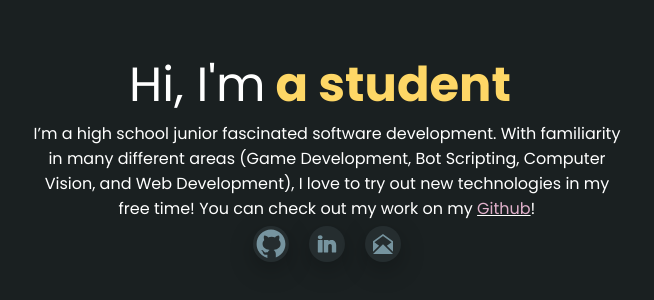
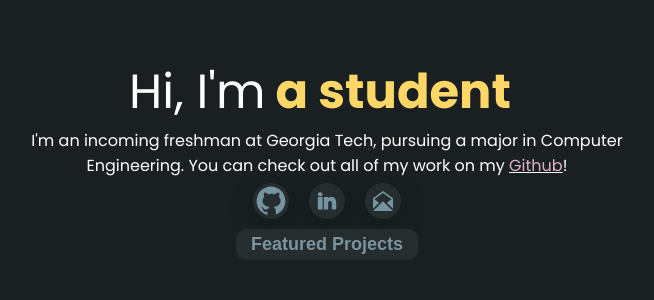
Before and after one commit to siddhxrth/siddharth-lohani-dot-dev, a Next.js app: page / in a window 1280 px wide. Shown: the part 258-558 px from the top of the page, without its empty margins (313-967 px from the left). Built offline with nearby package versions, Linux system fonts and the light colour scheme.

Commit message:
added button

```diff
--- a/pages/index.js
+++ b/pages/index.js
@@ -4,9 +4,9 @@ import Typical from "react-typical";
 
 export default function Home() {
 
-  var githubLink = "https://github.com/siddhxrth";
-  var linkedinLink = "https://linkedin.com/in/siddharthlohani";
-  var email = "mailto:me@siddharthlohani.dev";
+  const githubLink = "https://github.com/siddhxrth";
+  const linkedinLink = "https://linkedin.com/in/siddharthlohani";
+  const email = "mailto:me@siddharthlohani.dev";
 
   return (
     <div className={styles.container}>
@@ -29,6 +29,8 @@ export default function Home() {
               2000,
               " a problem solver",
               2000,
+              " an engineer",
+              2000,
               " a leader",
               2000,
             ]}
@@ -44,7 +46,10 @@ export default function Home() {
             marginBottom: 0,
           }}
         >
-          I’m a high school junior fascinated software development. With familiarity in many different areas (Game Development, Bot Scripting, Computer Vision, and Web Development), I love to try out new technologies in my free time! You can check out my work on my <u><a href={githubLink} style={{"color": "#E0B1CB"}}>Github</a></u>!
+          I'm an incoming freshman at Georgia Tech, pursuing a major in Computer Engineering.
+          You can check out all of my work on my <u><a href={githubLink} target="_blank" style={{ "color": "#E0B1CB" }}>Github</a></u>!
+
+          <br></br>
         </p>
         {/* <a className="explore" href="/experience">
           Learn More ➡️
@@ -75,6 +80,7 @@ export default function Home() {
             <img alt="email" src="/email.svg"></img>
           </a>
         </div>
+        <button className="pro"> Featured Projects</button>
       </div>
     </div>
   );
--- a/styles/Home.module.css
+++ b/styles/Home.module.css
@@ -114,6 +114,7 @@
   margin-left: 0.5rem;
 }
 
+
 @media (max-width: 600px) {
   .grid {
     width: 100%;
--- a/styles/globals.css
+++ b/styles/globals.css
@@ -57,6 +57,25 @@ img {
   display: none;
 }
 
+.pro {
+  padding: 5px 15px;
+  border: none;
+  border-radius: 10px;
+  background-color: #252d2f;
+  margin-top: 5px;
+  color: rgb(124, 147, 158);
+  font-weight: bold;
+  font-size: large;
+}
+
+.pro:hover {
+  cursor: pointer;
+  background-color: #FC7753;
+  color:white;
+}
+
+
+
 .explore{
   box-shadow: 0 8px 25px rgba(0,0,0,0.25);
 }
```
Also changed, not shown: package.json (+5 -4 lines), 1 other file (tests, documents, lock files or other folders).
